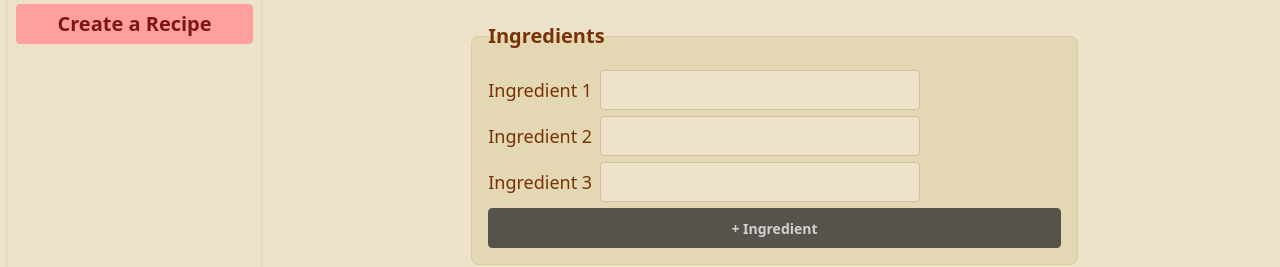
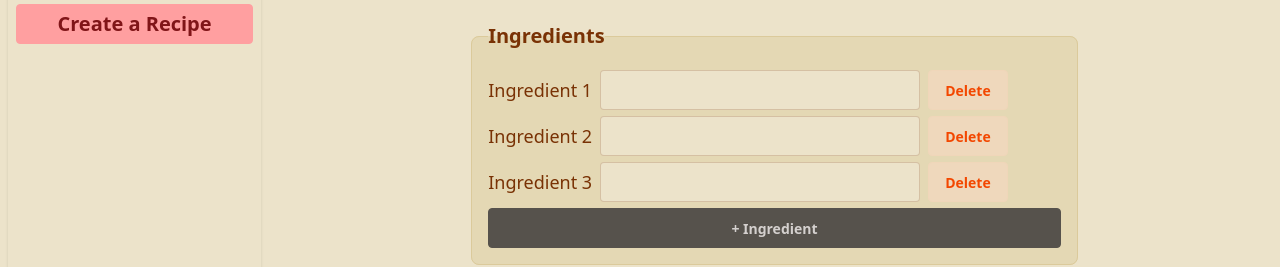
Before and after one commit to Justin-K-Ellis/recipe_wrangler_client, a Next.js app: page /home/create in a window 1280 px wide. Shown: the part 246-513 px from the top of the page. Built offline with nearby package versions, Linux system fonts and the light colour scheme.

Commit message:
feat: let user delete ingredient from list

```diff
--- a/src/app/home/create/page.tsx
+++ b/src/app/home/create/page.tsx
@@ -17,10 +17,13 @@ export default function Page() {
     console.log("ingredients:", ingredients);
   }
 
+  // == Ingredient operations ==
+  // Create
   function handleAddToIngredients() {
     setIngredients([...ingredients, ""]);
   }
 
+  // Update
   function handleIngredientChange(value: string, index: number) {
     const newIngredients = ingredients.map((ing, i) => {
       if (index === i) {
@@ -28,6 +31,14 @@ export default function Page() {
       } else {
         return ingredients[i];
       }
+    });
+    setIngredients(newIngredients);
+  }
+
+  // Delete
+  function handleIngredientDelete(index) {
+    const newIngredients = ingredients.filter((ing, i) => {
+      if (index !== i) return ing;
     });
     setIngredients(newIngredients);
   }
@@ -76,7 +87,15 @@ export default function Page() {
                 className="input"
                 value={ingredients[i]}
                 onChange={(e) => handleIngredientChange(e.target.value, i)}
+                required
               />
+              <button
+                type="button"
+                className="btn btn-soft btn-warning"
+                onClick={() => handleIngredientDelete(i)}
+              >
+                Delete
+              </button>
             </div>
           ))}
           <button
```
